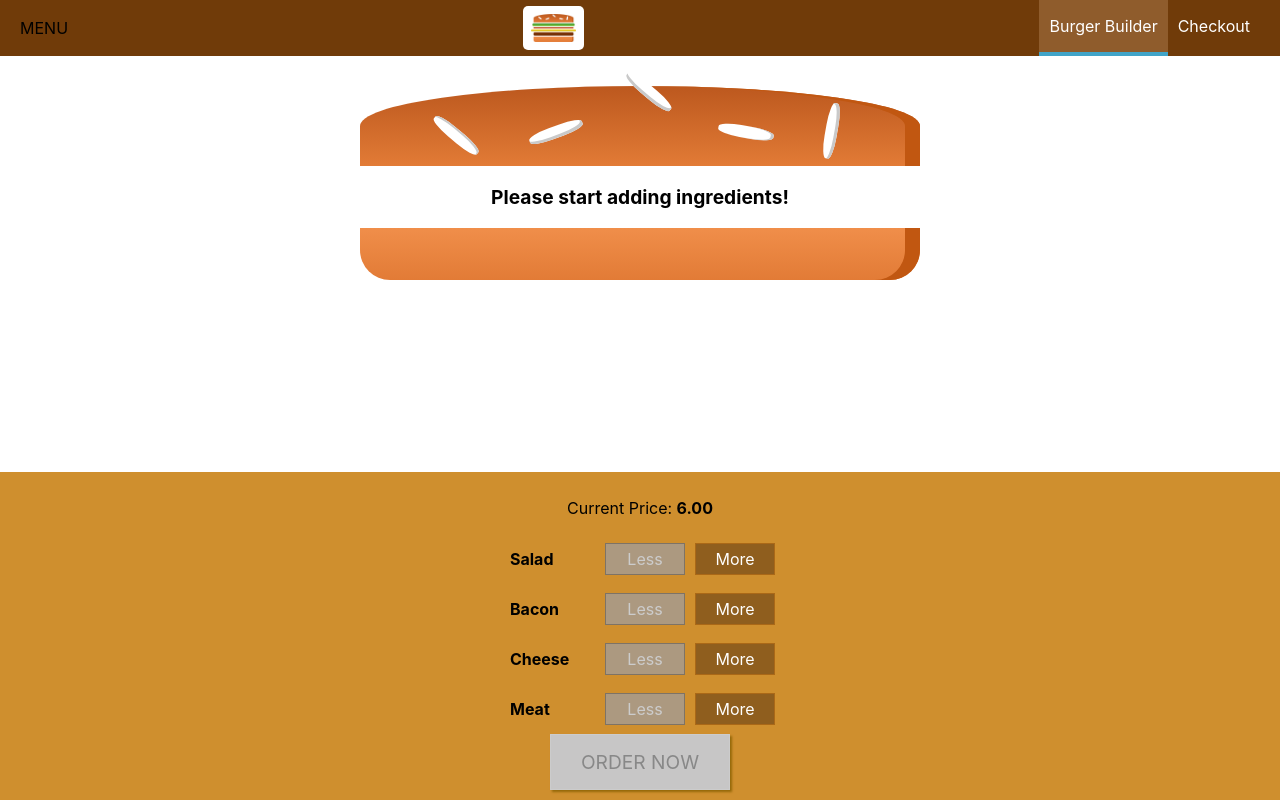
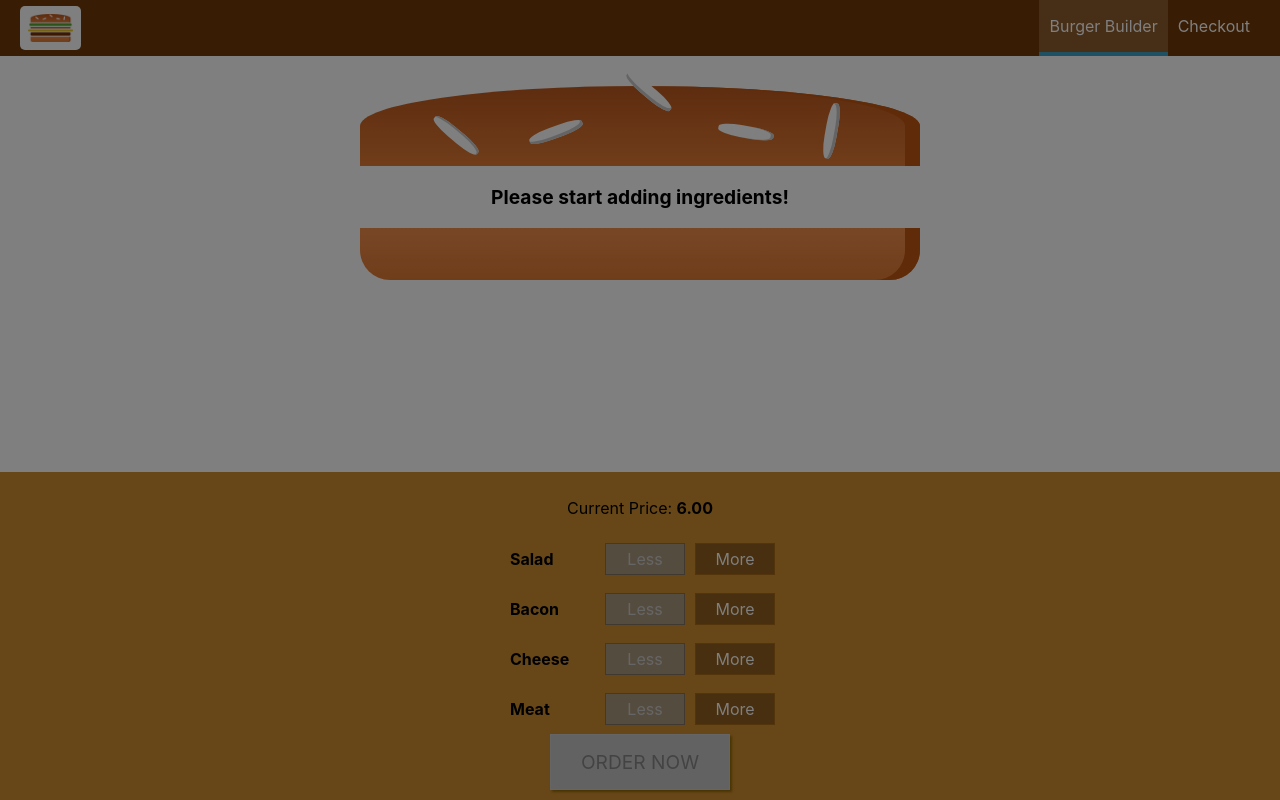
Before and after one commit to audge101/boss-burger-app, a React (Create React App) app: page / in a window 1280 px wide. Built offline with nearby package versions, Linux system fonts and the light colour scheme.

Commit message:
updated side drawer

```diff
--- a/src/components/Layout/Layout.js
+++ b/src/components/Layout/Layout.js
@@ -1,17 +1,38 @@
-import React from 'react';
+import React, { Component } from 'react';
 import Aux from '../../hoc/Aux';
 import classes from './Layout.module.css';
 import Toolbar from '../Navigation/Toolbar/Toolbar';
 import SideDrawer from '../Navigation/SideDrawer/SideDrawer';
 
-const layout = (props) => (
-	<Aux>
-		<Toolbar />
-		<SideDrawer />
-		<main className={classes.Content}>
-			{props.children}
-		</main>
-	</Aux>
-);
+class Layout extends Component {
+	state = {
+		showSideDrawer: true
+	}
+	sideDrawerCloseHandler = () => {
+		this.setState({showSideDrawer: false})
+	}
 
-export default layout;
+	sideDrawerToggleHandler = () => {
+		this.setState(( prevState ) => {
+			return { showSideDrawer: !prevState.showSideDrawer };
+		} );
+	}
+
+	render() {
+		return (
+			<Aux>
+				<Toolbar
+					drawerToggleClicked={this.sideDrawerToggleHandler}/>
+				<SideDrawer
+					open={this.state.showSideDrawer}
+					closed={this.sideDrawerCloseHandler}/>
+				<main
+					className={classes.Content}>
+					{this.props.children}
+				</main>
+			</Aux>
+		)
+	}
+}
+
+export default Layout;
--- a/src/components/Navigation/NavigationItems/NavigationItem/NavigationItem.module.css
+++ b/src/components/Navigation/NavigationItems/NavigationItem/NavigationItem.module.css
@@ -1,19 +1,38 @@
+.NavigationItem {
+		margin: 10px 0;
+		box-sizing: border-box;
+		display: block;
+		width: 100%;
+}
+
+.NavigationItem a {
+	color: #8F5C2C;
+	text-decoration: none;
+	width: 100%;
+	box-sizing: border-box;
+	display: block;
+}
+
+.NavigationItem a:hover,
+.NavigationItem a:active,
+.NavigationItem a.active {
+	color: #40A4C8;
+}
+
+@media (min-width: 500px) {
 	.NavigationItem {
 		margin: 0;
-	box-sizing: border-box;
 		display: flex;
 		height: 100%;
+		width: auto;
 		align-items: center;
 	}
 
 	.NavigationItem a {
 		color: white;
-	text-decoration: none;
 		height: 100%;
 		padding: 16px 10px;
 		border-bottom: 4px solid transparent;
-	box-sizing: border-box;
-	display: block;
 	}
 
 	.NavigationItem a:hover,
@@ -23,3 +42,4 @@
 		border-bottom: 4px solid #40A4C8;
 		color: white;
 	}
+}
--- a/src/components/Navigation/NavigationItems/NavigationItems.module.css
+++ b/src/components/Navigation/NavigationItems/NavigationItems.module.css
@@ -3,6 +3,13 @@
 	padding: 0;
 	list-style: none;
 	display: flex;
+	flex-flow: column;
 	align-items: center;
 	height: 100%;
 }
+
+@media (min-width: 500px) {
+	.NavigationItems {
+		flex-flow: row;
+	}
+}
--- /dev/null
+++ b/src/components/Navigation/SideDrawer/DrawerToggle/DrawerToggle.js
@@ -0,0 +1,12 @@
+import React from 'react';
+import classes from './DrawerToggle.module.css';
+
+const drawerToggle = (props) => (
+	<div onClick={props.clicked} className={classes.DrawerToggle}>
+		<div></div>
+		<div></div>
+		<div></div>
+	</div>
+);
+
+export default drawerToggle;
--- /dev/null
+++ b/src/components/Navigation/SideDrawer/DrawerToggle/DrawerToggle.module.css
@@ -0,0 +1,23 @@
+.DrawerToggle {
+    width: 40px;
+    height: 100%;
+    display: flex;
+    flex-flow: column;
+    justify-content: space-around;
+    align-items: center;
+    padding: 10px 0;
+    box-sizing: border-box;
+    cursor: pointer;
+}
+
+.DrawerToggle div {
+    width: 90%;
+    height: 3px;
+    background-color: white;
+}
+
+@media (min-width: 500px) {
+    .DrawerToggle {
+        display: none;
+    }
+}
--- a/src/components/Navigation/SideDrawer/SideDrawer.js
+++ b/src/components/Navigation/SideDrawer/SideDrawer.js
@@ -2,11 +2,21 @@
 import Logo from '../../Logo/Logo';
 import NavigationItems from '../NavigationItems/NavigationItems';
 import classes from './SideDrawer.module.css';
+import Backdrop from '../../UI/Backdrop/Backdrop';
+import Aux from '../../../hoc/Aux';
 
 const sideDrawer = ( props ) => {
+	let attachedClasses = [classes.SideDrawer, classes.Close];
+	if (props.open) {
+		attachedClasses = [classes.SideDrawer, classes.Open];
+	}
 	//...
 	return (
-		<div className={classes.SideDrawer}>
+		<Aux>
+		<Backdrop
+			show={props.open}
+			clicked={props.closed} />
+		<div className={attachedClasses.join(' ')}>
 			<div className={classes.Logo}>
 				<Logo />
 			</div>
@@ -14,6 +24,7 @@
 				<NavigationItems />
 			</nav>
 		</div>
+		</Aux>
 	);
 };
 
--- a/src/components/Navigation/SideDrawer/SideDrawer.module.css
+++ b/src/components/Navigation/SideDrawer/SideDrawer.module.css
@@ -28,4 +28,5 @@
 
 .Logo {
 	height: 11%;
+	margin-bottom: 32px;
 }
--- a/src/components/Navigation/Toolbar/Toolbar.js
+++ b/src/components/Navigation/Toolbar/Toolbar.js
@@ -2,14 +2,15 @@
 import classes from './Toolbar.module.css';
 import Logo from '../../Logo/Logo';
 import NavigationItems from '../NavigationItems/NavigationItems';
+import DrawerToggle from '../SideDrawer/DrawerToggle/DrawerToggle';
 
 const toolbar = (props) => (
 	<header className={classes.Toolbar}>
-		<div>MENU</div>
+		<DrawerToggle clicked={props.drawerToggleClicked}/>
 		<div className={classes.Logo}>
 			<Logo />
 		</div>
-		<nav>
+		<nav className={classes.DesktopOnly}>
 			<NavigationItems />
 		</nav>
 	</header>
--- a/src/components/Navigation/Toolbar/Toolbar.module.css
+++ b/src/components/Navigation/Toolbar/Toolbar.module.css
@@ -20,3 +20,9 @@
 .Logo {
 	height: 80%;
 }
+
+@media (max-width: 499px) {
+	.DesktopOnly {
+		display: none;
+	}
+}
```
Lines whose indentation alone changed are shown as unchanged.
